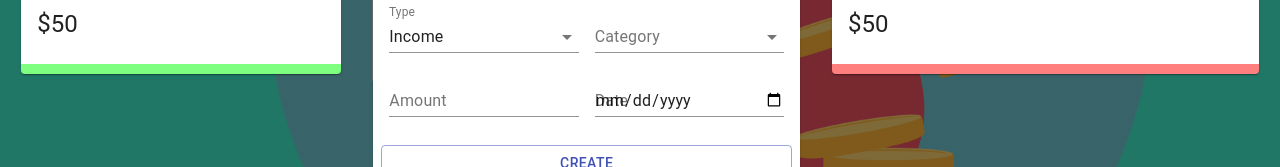
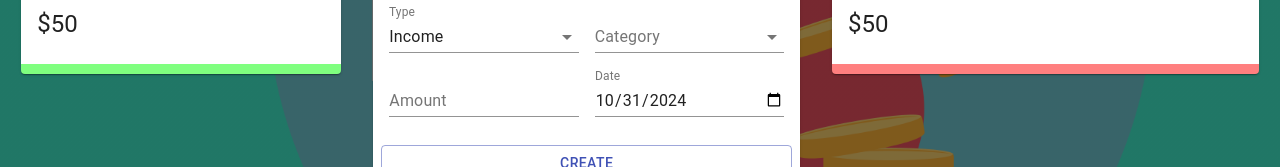
Before and after one commit to ChinmayKaitade/Expense-Tracker-React, a React (Create React App) app: page / in a window 1280 px wide. Shown: the part 399-566 px from the top of the page. Built offline with nearby package versions, Linux system fonts and the light colour scheme.

Commit message:
Format Date logic added

```diff
--- a/src/components/Main/Form/Form.jsx
+++ b/src/components/Main/Form/Form.jsx
@@ -12,8 +12,9 @@
 
 import { ExpenseTrackerContext } from "../../../context/context";
 import { useContext } from "react";
+import { v4 as uuidv4 } from "uuid";
 
-import { v4 as uuidv4 } from "uuid";
+import formatDate from "../../../utils/formatDate";
 
 import useStyles from "./styles";
 
@@ -26,7 +27,7 @@
   amount: "",
   category: "",
   type: "Income",
-  date: new Date(),
+  date: formatDate(new Date()),
 };
 
 const Form = () => {
@@ -113,7 +114,9 @@
             label="Date"
             fullWidth
             value={formData.date}
-            onChange={(e) => setFormData({ ...formData, date: e.target.value })}
+            onChange={(e) =>
+              setFormData({ ...formData, date: formatDate(e.target.value) })
+            }
           />
         </Grid>
 
--- /dev/null
+++ b/src/utils/formatDate.js
@@ -0,0 +1,20 @@
+const formatDate = (date) => {
+  // checking it must be a date object
+  const d = new Date(date);
+  let month = `${d.getMonth() + 1}`;
+  const day = `${d.getDate()}`;
+  const year = d.getFullYear();
+
+  // checking it must be 2 digit
+  if (month.length < 2) {
+    month = `0${month}`;
+  }
+
+  if (day.length < 2) {
+    day = `0${day}`;
+  }
+
+  return [year, month, day].join("-");
+};
+
+export default formatDate;
```
